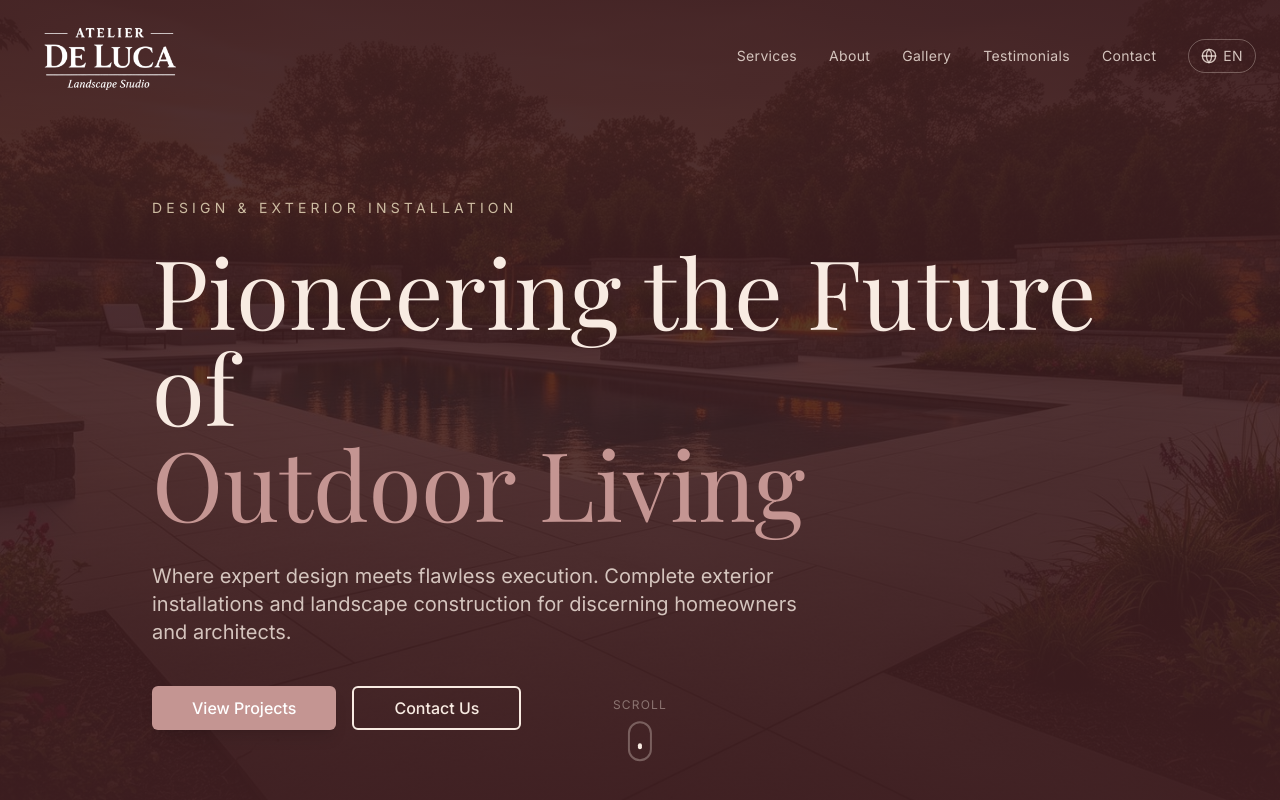
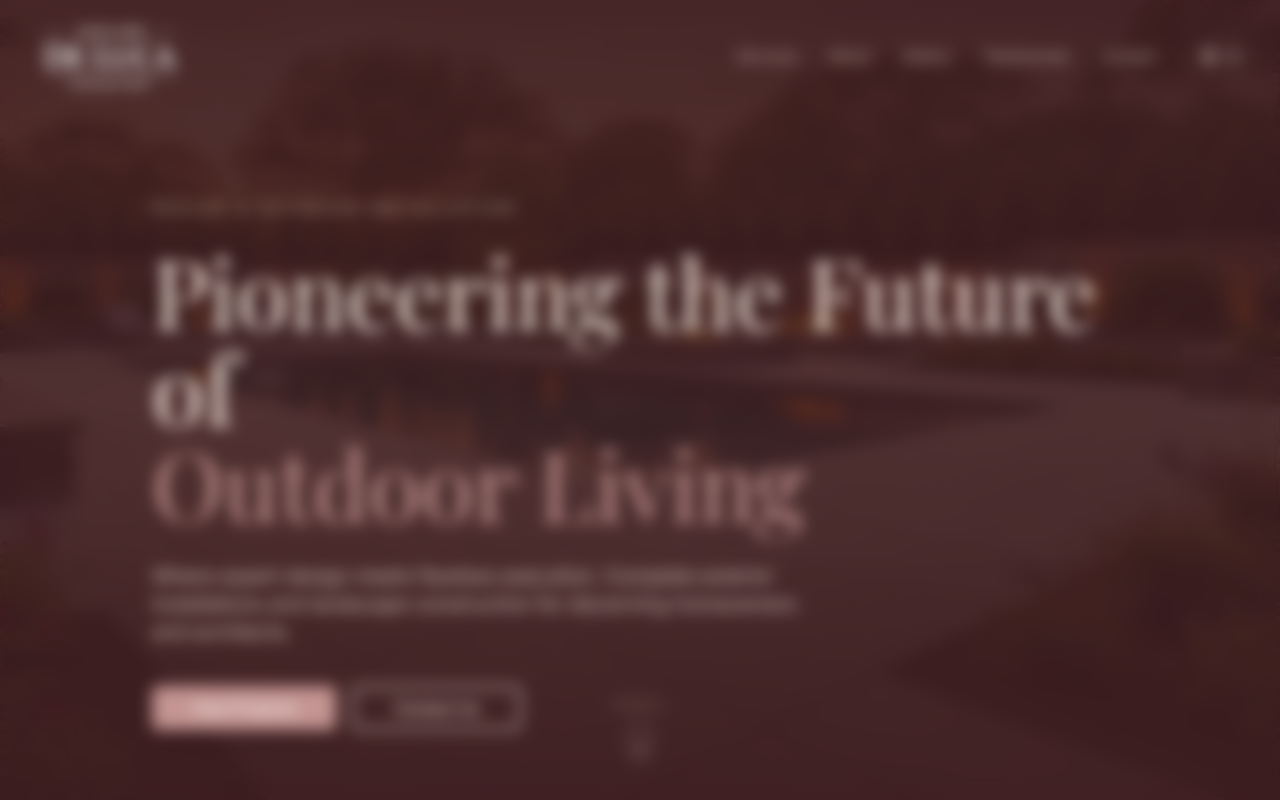
Before and after one commit to SamisDone/Atelier-De-Luca, a Next.js app: page / in a window 1280 px wide. Both pictures are taken after a click on the button "FR". Shown: the top 800 px of the page. Built offline with nearby package versions, Linux system fonts and the light colour scheme.

Commit message:
fix: Add smooth transition fade when switching languages to eliminate visual jump

```diff
--- a/src/app/globals.css
+++ b/src/app/globals.css
@@ -148,3 +148,20 @@ body {
 .skiptranslate {
   display: none !important;
 }
+
+/* Transition Overlay */
+.lang-transition-overlay {
+  position: fixed;
+  inset: 0;
+  background: var(--background);
+  z-index: 9999;
+  opacity: 0;
+  pointer-events: none;
+  transition: opacity 0.4s ease-in-out;
+  backdrop-filter: blur(8px);
+}
+
+.lang-transition-overlay.active {
+  opacity: 1;
+  pointer-events: all;
+}
--- a/src/i18n/LanguageContext.tsx
+++ b/src/i18n/LanguageContext.tsx
@@ -15,6 +15,7 @@ const LanguageContext = createContext<LanguageContextType | undefined>(undefined
 
 export function LanguageProvider({ children }: { children: ReactNode }) {
   const [language, setLanguage] = useState<Language>("en");
+  const [isTransitioning, setIsTransitioning] = useState(false);
 
   // Sync with googtrans cookie and HTML lang
   useEffect(() => {
@@ -37,7 +38,11 @@ export function LanguageProvider({ children }: { children: ReactNode }) {
   const toggleLanguage = useCallback(() => {
     const nextLang = language === "en" ? "fr" : "en";
 
-    // Set Google Translate cookie - Use simple path and no domain for max compatibility
+    // Start transition
+    setIsTransitioning(true);
+
+    setTimeout(() => {
+      // Set Google Translate cookie
       document.cookie = `googtrans=/en/${nextLang}; path=/`;
 
       setLanguage(nextLang);
@@ -47,10 +52,16 @@ export function LanguageProvider({ children }: { children: ReactNode }) {
       if (select) {
         select.value = nextLang;
         select.dispatchEvent(new Event("change"));
+
+        // Wait for translation engine to work before revealing
+        setTimeout(() => {
+          setIsTransitioning(false);
+        }, 600);
       } else {
-      // If the engine isn't ready, a reload will pick up the cookie
+        // If the engine isn't ready, a reload will happen (natural transition)
         window.location.reload();
       }
+    }, 300);
   }, [language]);
 
   return (
@@ -62,6 +73,7 @@ export function LanguageProvider({ children }: { children: ReactNode }) {
         toggleLanguage,
       }}
     >
+      <div className={`lang-transition-overlay ${isTransitioning ? "active" : ""}`} />
       {children}
     </LanguageContext.Provider>
   );
```
Lines whose indentation alone changed are shown as unchanged.
